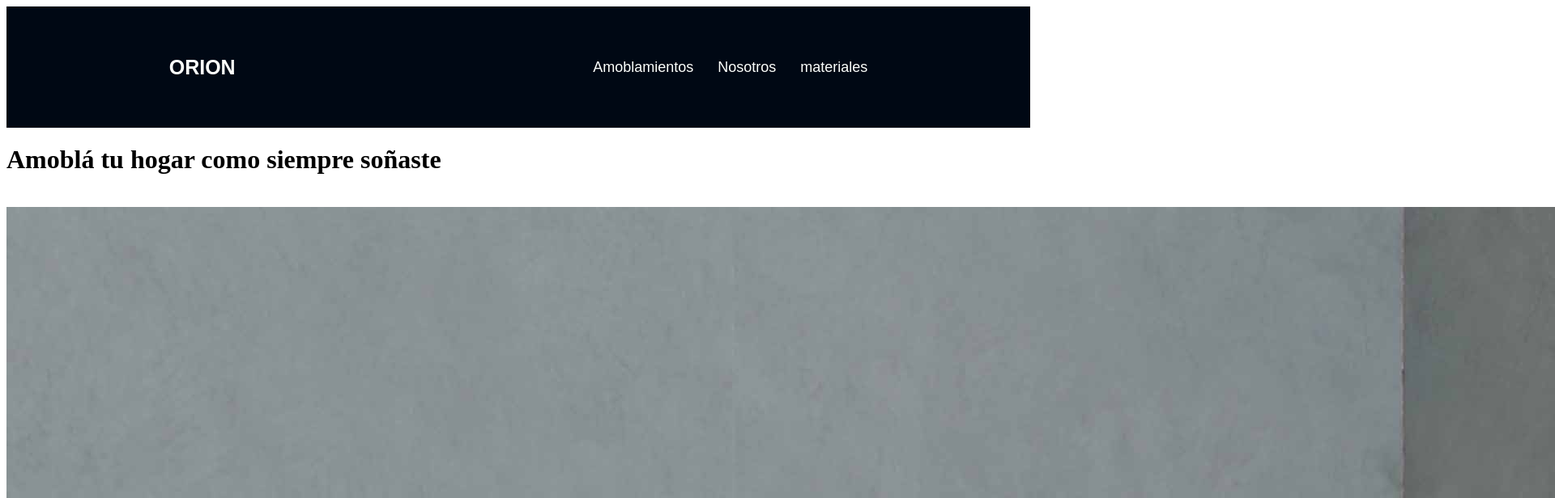
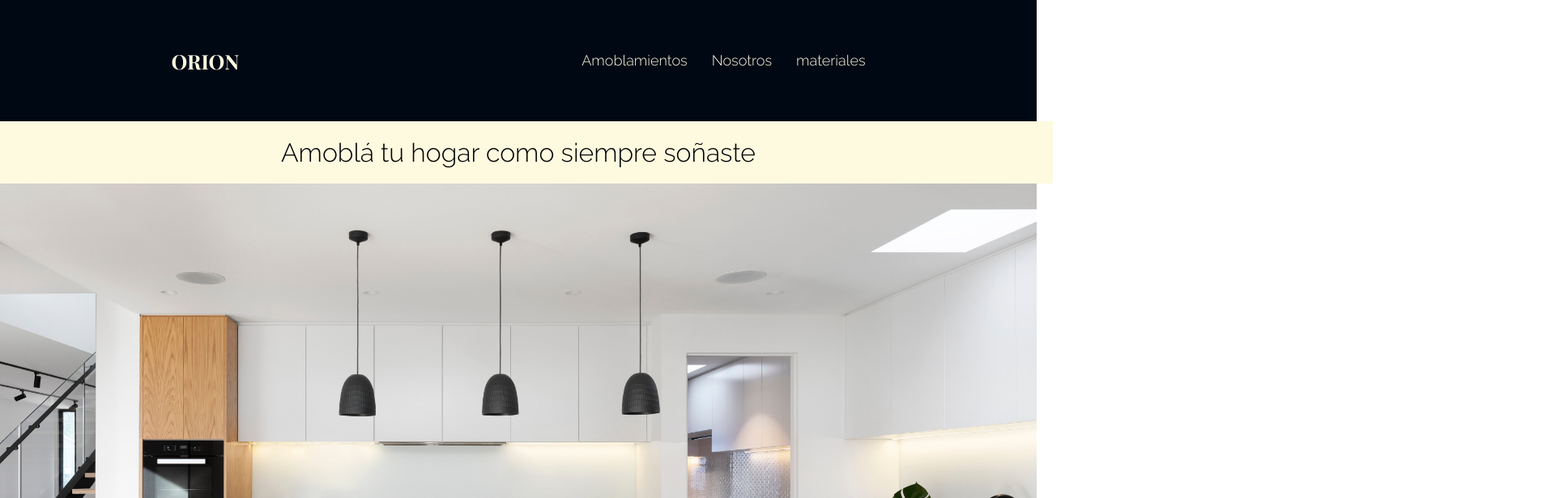
Before and after one commit to xam420/orion-am, a website: page index.html in a window 1280 px wide. Shown: the top 616 px of the page at 81% size, 1920 px wide, since content can reach past the window. Drawn offline with nearby package versions, Linux system fonts and the light colour scheme.

Commit message:
estilos inicio-main

```diff
--- a/index.html
+++ b/index.html
@@ -3,7 +3,17 @@
 <head>
     <meta charset="UTF-8">
     <meta http-equiv="X-UA-Compatible" content="IE=edge">
-    <meta name="viewport" content="width=device-width, initial-scale=1.0">
+    <meta name="viewport" content="width=device-width,
+    initial-scale=1.0">
+    <!--FUENTES-->
+    <link rel="preconnect" href="https://fonts.googleapis.com">
+<link rel="preconnect" href="https://fonts.gstatic.com" crossorigin>
+<link href="https://fonts.googleapis.com/css2?family=Playfair+Display:wght@400;500;700&display=swap" rel="stylesheet">
+
+<link rel="preconnect" href="https://fonts.googleapis.com">
+<link rel="preconnect" href="https://fonts.gstatic.com" crossorigin>
+<link href="https://fonts.googleapis.com/css2?family=Raleway:wght@200;300;400;500&display=swap" rel="stylesheet">
+<!--FUENTES-->
     <!--CSS-->
     <link rel="stylesheet" href="css/style.css">
     <!--CSS-->
@@ -23,8 +33,7 @@
             <h1>Amoblá tu hogar como siempre soñaste</h1>
         </div>
         <div class="img_main">
-            <img src="img/img1.jpg" alt="">
-            <img src="img/img2.jpg" alt="">
+            <img src="img/img.jpg" alt="">
         </div>
         <div class="texto2_main">
             <h1>CON NOSOTROS</h1>
--- a/scss/_comunes.scss
+++ b/scss/_comunes.scss
@@ -1,4 +1,6 @@
 * {
+    margin: 0;
+    padding: 0;
     text-decoration: none;
     list-style: none;
 }
@@ -21,14 +23,14 @@ header {
 
     ul li a {
         color: $color-primario;
-        font-weight: $fuente-media;
         font-family: 'Raleway', sans-serif;
+        font-weight: 300;
     }
 
     .logo {
         color: $color-primario;
-        font-weight: $fuente-gorda;
-        font-family: 'Raleway', sans-serif;
+        font-weight: 600;
+        font-family: 'Playfair Display', serif;
         font-size: 25px;
     }
 }
--- a/scss/_inicio.scss
+++ b/scss/_inicio.scss
@@ -0,0 +1,36 @@
+main {
+    display: flex;
+    flex-direction: column;
+    justify-content: center;
+    align-items: center;
+    background-color: $color-primario;
+
+    .texto1_main {
+        background-color: $color-primario;
+        font-family: 'Raleway', sans-serif;
+        text-align: center;
+        padding: 20px;
+        width: 100%;
+        h1 {
+            font-weight: 300
+        }
+    }
+
+    .texto2_main {
+        @extend .texto1_main;
+    }
+
+
+    .img_main{
+       margin: 0 auto;
+
+    img {
+        object-fit: cover;
+        width: 100%;
+        height: 100%;
+     }
+
+    }
+
+
+}
--- a/scss/_variables.scss
+++ b/scss/_variables.scss
@@ -1,11 +1,6 @@
 /*PALETA DE COLORES*/
-$color-primario: #fdfffc;
+$color-primario: #fefae0;
 $color-secundario: #000814;
-
-/*GROSOR DE FUENTES*/
-$fuente-delgada: 300;
-$fuente-media: 500;
-$fuente-gorda: 700;
 
 /*PANTALLAS*/
 $mobile: 425px;
--- a/scss/style.scss
+++ b/scss/style.scss
@@ -1,2 +1,3 @@
 @import "variables";
 @import "comunes";
+@import "inicio";
```
Also changed, not shown: css/style.css, img/img.jpg (added), 1 other file.
